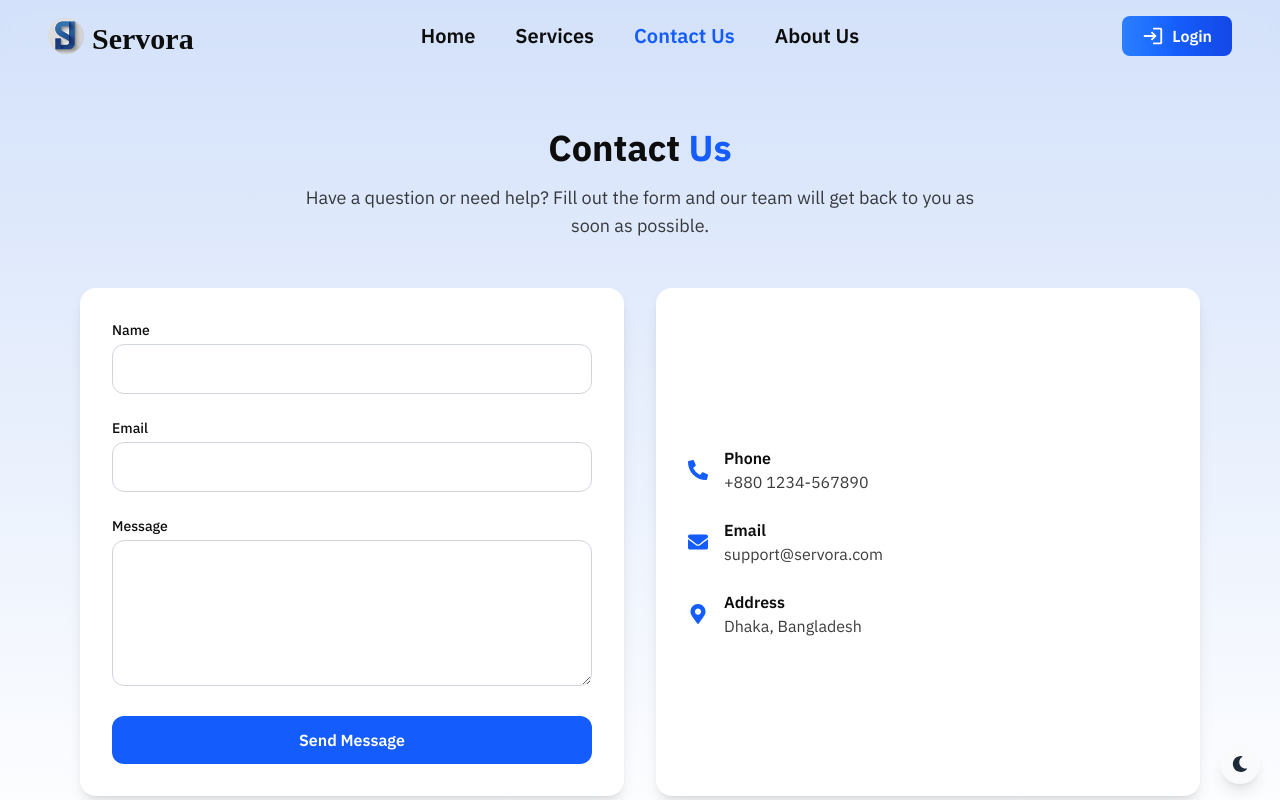
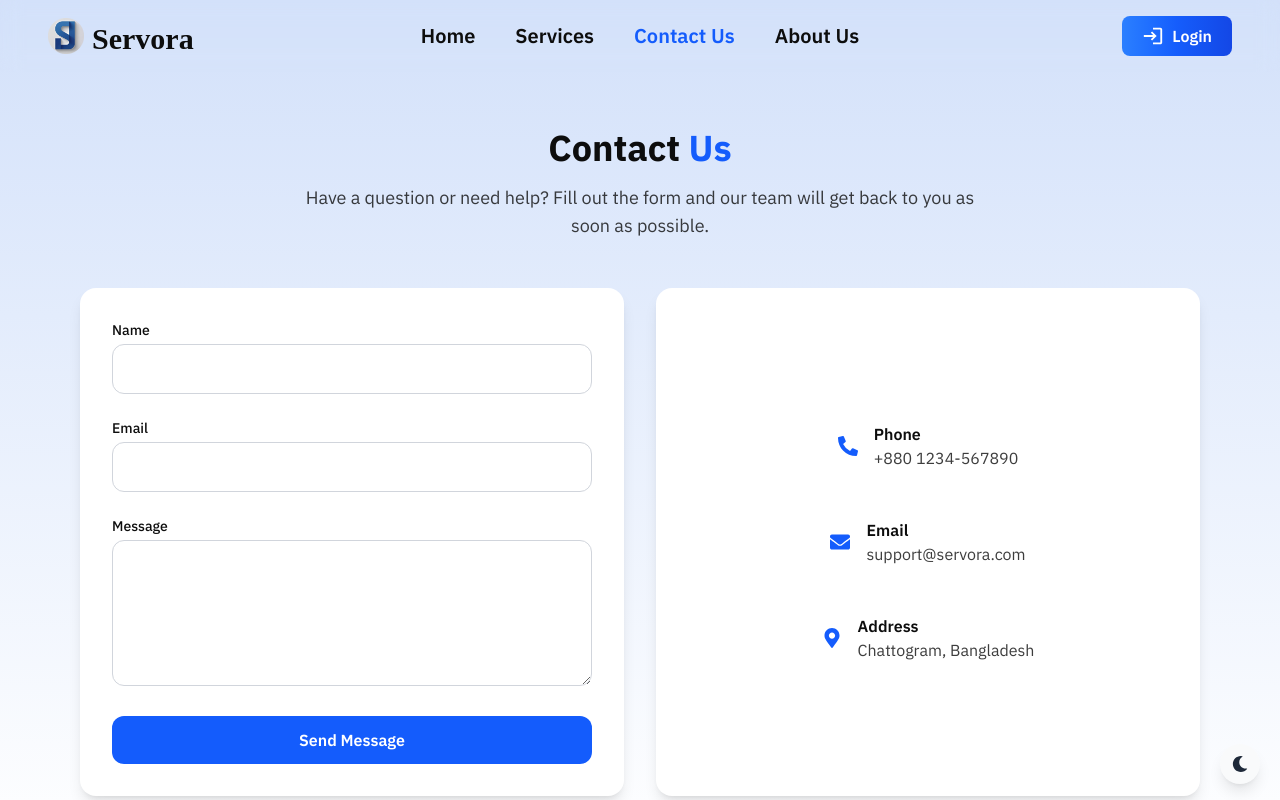
Before and after one commit to dhurjoy-paul/servora, a React (Vite) app: page /contact-us in a window 1280 px wide. Shown: the top 800 px of the page. Built offline with nearby package versions, Linux system fonts and the light colour scheme; no server answers; a web font is replaced by a local one.

Commit message:
Fixed Contact us

```diff
--- a/src/components/ContactUs.jsx
+++ b/src/components/ContactUs.jsx
@@ -1,8 +1,13 @@
+import { useState } from "react";
 import { Helmet } from "react-helmet";
-import { useState } from "react";
-import { FaPhoneAlt, FaEnvelope, FaMapMarkerAlt } from "react-icons/fa";
+import { FaEnvelope, FaMapMarkerAlt, FaPhoneAlt } from "react-icons/fa";
+import { toast } from "react-toastify";
 
 const ContactUs = () => {
+  const notifySuccess = (msg) => toast.success(<ToastSuccess msg={msg} />);
+  const ToastSuccess = ({ msg }) => (
+    <span className='text-lg text-green-600 font-semibold font-ibm leading-6'>{msg}</span>
+  );
   const [form, setForm] = useState({
     name: "",
     email: "",
@@ -15,8 +20,8 @@ const ContactUs = () => {
 
   const handleSubmit = (e) => {
     e.preventDefault();
+    notifySuccess('Thank you! Your message is send to us.');
     console.log("Form submitted:", form);
-    // Integrate EmailJS, Formspree, or backend API here
     setForm({ name: "", email: "", message: "" });
   };
 
@@ -96,7 +101,7 @@ const ContactUs = () => {
             </div>
 
             {/* Contact Information */}
-            <div className="bg-white dark:bg-gray-900 rounded-2xl shadow-lg p-8 flex flex-col justify-center gap-6">
+            <div className="bg-white dark:bg-gray-900 rounded-2xl shadow-lg p-8 flex flex-col items-center justify-center gap-12">
               <div className="flex items-center gap-4">
                 <FaPhoneAlt className="text-brand text-xl" />
                 <div>
@@ -117,7 +122,7 @@ const ContactUs = () => {
                 <FaMapMarkerAlt className="text-brand text-xl" />
                 <div>
                   <h3 className="font-semibold">Address</h3>
-                  <p className="text-text/80 dark:text-text-muted">Dhaka, Bangladesh</p>
+                  <p className="text-text/80 dark:text-text-muted">Chattogram, Bangladesh</p>
                 </div>
               </div>
             </div>
```
